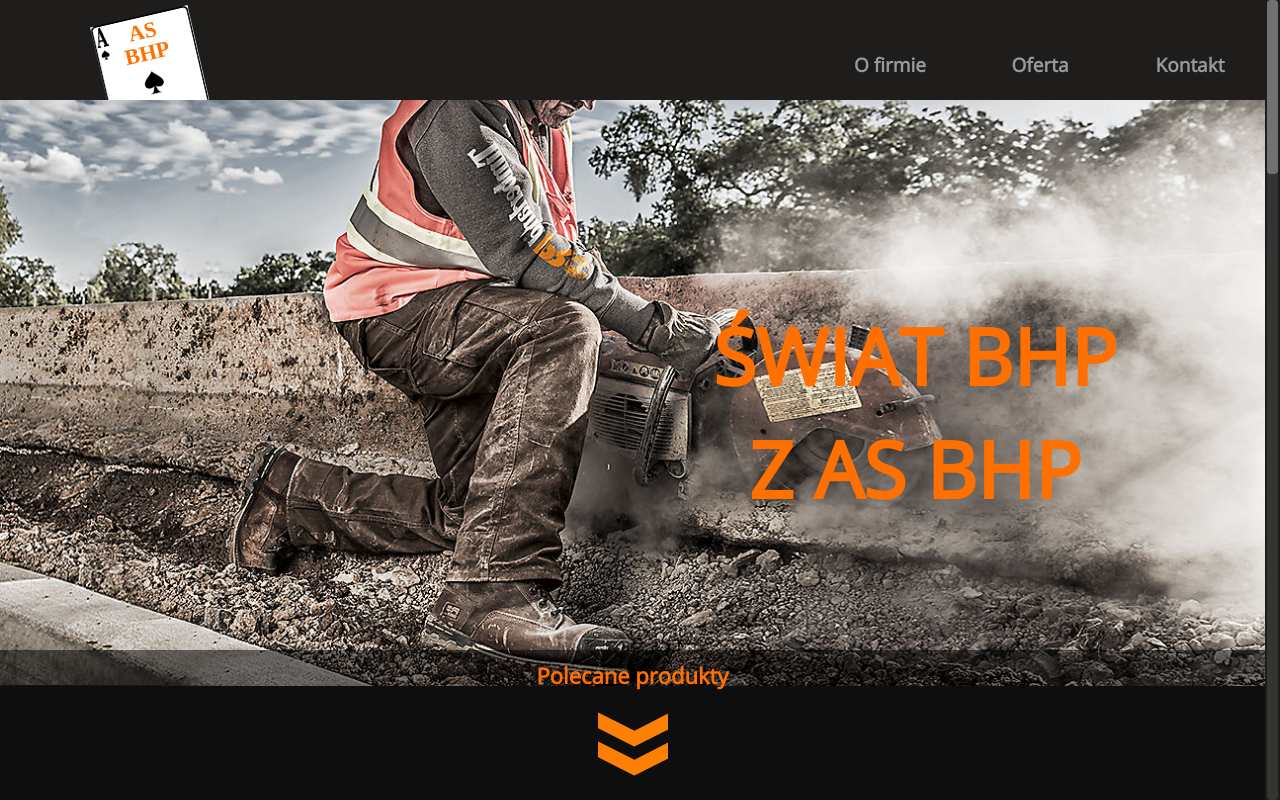
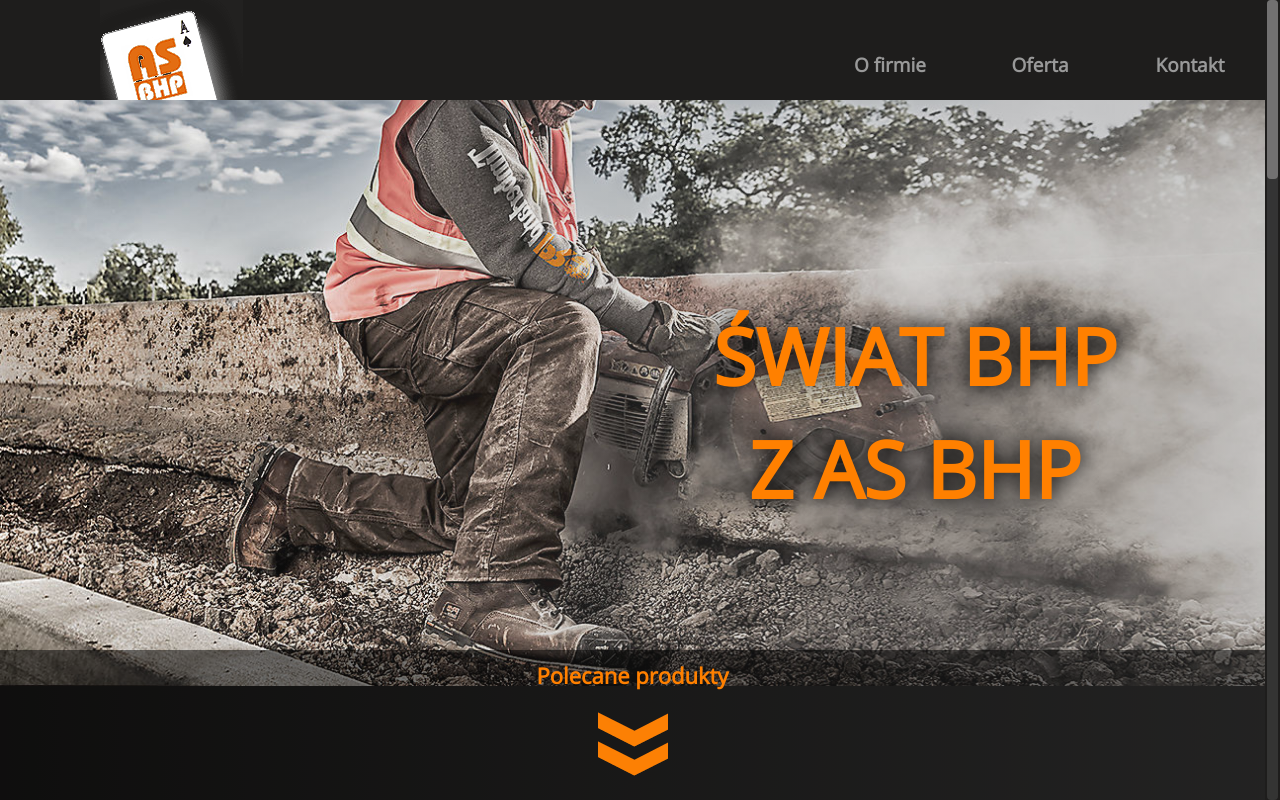
Before and after one commit to arbuz-team/asbhp, a Django app: template asbhp/templates/start.html in a window 1280 px wide. Run offline with Django 3.2, Linux system fonts and the light colour scheme; the template is opened without the code that fills it, so the values that code supplies are empty; some libraries are stand-ins or nearby versions; some web fonts are replaced.

Commit message:
Dopracowywanie ogólnego wyglądu

```diff
--- a/asbhp/static/css/naglowek.css
+++ b/asbhp/static/css/naglowek.css
@@ -21,24 +21,14 @@
 #NAGLOWEK > div > div.tytul
 {
   position: absolute;
-  bottom: -15px;
+  bottom: -10px;
   left: 100px;
-  transform: rotate(-13deg);
 
-  width: 100px;
-  height: 95px;
+  width: 164px;
+  height: 114px;
 
-  padding-top: 5px;
-
-  background-image: url('../img/ikona_tytulowa.png');
+  background-image: url('../img/aslogo.png');
   background-size: 100% auto;
-
-  text-align: center;
-  font-family: 'OS_Bold';
-  font-size: 22px;
-  font-weight: bold;
-  color: #ff7000;
-  line-height: 22px;
 
   z-index: 8;
 }
--- a/asbhp/static/css/tresc.css
+++ b/asbhp/static/css/tresc.css
@@ -51,8 +51,10 @@
 
   font-size: 78px;
   font-weight: bold;
-  color: #ff7000;
+  color: #ff8000;
   text-align: center;
+
+  text-shadow: #000 0px 0px 20px;
 
   z-index:12;
 }
@@ -115,10 +117,17 @@
   height: 50px;
 
   font-size: 22px;
-  color: #ff7000;
+  color: #ff8000;
   font-weight: bold;
   text-align: center;
   line-height: 50px;
+}
+
+
+
+#TRESC.start > div > div.strzalka > div.podpis
+{
+  cursor: pointer;
 }
 
 
@@ -148,12 +157,15 @@
   content: '';
   display: block;
 
-  position:
+  position: absolute;
+  top: 0px;
+  left: 0px;
+  right: 0px;
+  bottom: 0px;
 
-  background-image: url('../img/tlo_start2.jpg');
-  background-size: 100% auto;
-  background-position: 0px -130px;
-  background-repeat: no-repeat;
+  background: linear-gradient(to left, rgba(130, 130, 130, 0.4), transparent);
+
+  z-index: 10;
 }
 
 
@@ -291,7 +303,7 @@
 #TRESC.standardowa > div,
 #TRESC.start > div > div.tresc
 {
-  margin: 100px;
+  margin: 50px;
   margin-right: auto;
   margin-left: auto;
 
--- a/asbhp/templates/naglowek.html
+++ b/asbhp/templates/naglowek.html
@@ -3,7 +3,7 @@
 
   <div>
 
-    <div class="tytul link" data-href="" data-domena="ta">AS<br />BHP</div>
+    <div class="tytul link" data-href="" data-domena="ta"></div>
 
     {# for i in zakladki #}
 
```
